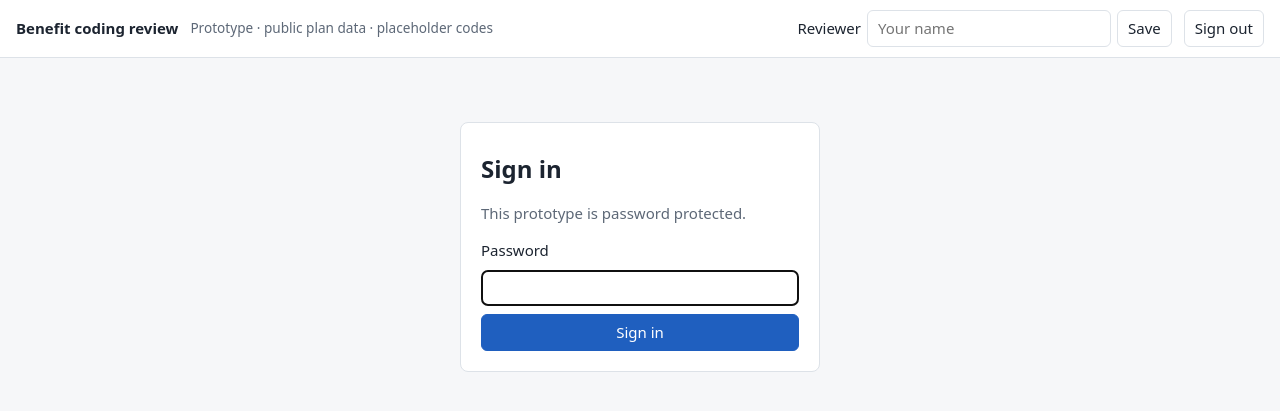
After one commit to yashvadlamani/medical-benefit-coding, a Flask app: template templates/login.html in a window 1280 px wide. The commit adds this page. Shown: the top 411 px of the page. Run offline with Flask 3, Linux system fonts and the light colour scheme; the template is opened without the code that fills it, so the values that code supplies are empty; the visitor is signed in with stand-in values (Sample User, id 1).

Commit message:
Put the review app behind a shared password
Co-Authored-By: Claude Opus 5.5 <noreply@anthropic.com>

```diff
--- a/app.py
+++ b/app.py
@@ -2,17 +2,29 @@
 
 Reads pipeline outputs from Azure Blob Storage and stores decisions and the audit trail in Azure Table Storage.
 Run locally with `flask run`; on Azure App Service it is served by gunicorn as `app:app`.
+
+The whole site sits behind one shared password. Two settings are required:
+  REVIEW_PASSWORD_HASH   a werkzeug password hash (never the password itself)
+  FLASK_SECRET_KEY       random string that signs the session cookie
 """
+import os
 import re
+from datetime import timedelta
 from functools import lru_cache
 
-from flask import Flask, abort, make_response, redirect, render_template, request, url_for
+from flask import Flask, abort, make_response, redirect, render_template, request, session, url_for
 from markupsafe import Markup, escape
+from werkzeug.security import check_password_hash
 
 from benefit_coding import review, store
 from benefit_coding.fields import FIELDS
 
 app = Flask(__name__)
+app.secret_key = os.environ.get("FLASK_SECRET_KEY") or os.urandom(32)
+app.config.update(SESSION_COOKIE_HTTPONLY=True, SESSION_COOKIE_SAMESITE="Lax",
+                  SESSION_COOKIE_SECURE=bool(os.environ.get("WEBSITE_HOSTNAME")),  # set on App Service, where HTTPS is forced
+                  PERMANENT_SESSION_LIFETIME=timedelta(hours=12))
+OPEN_ENDPOINTS = {"login", "healthz", "static"}
 ok = {"approve", "edit"}  # field decisions that let a plan be approved
 
 
@@ -43,6 +55,34 @@ def highlight(text, quote):
             position = hi
     out.append(escape(text[position:]))
     return Markup("").join(out)
+
+
+@app.before_request
+def require_login():
+    if request.endpoint not in OPEN_ENDPOINTS and not session.get("signed_in"):
+        return redirect(url_for("login", next=request.full_path.rstrip("?")))
+
+
+@app.route("/login", methods=["GET", "POST"])
+def login():
+    password_hash = os.environ.get("REVIEW_PASSWORD_HASH", "")
+    error = None if password_hash else "No password is configured for this site, so nobody can sign in."
+    if request.method == "POST" and password_hash:
+        if check_password_hash(password_hash, request.form.get("password", "")):
+            session.clear()
+            session["signed_in"] = True
+            session.permanent = True
+            target = request.form.get("next", "")
+            # only follow a path on this site, never a full URL
+            return redirect(target if target.startswith("/") and not target.startswith("//") else url_for("index"))
+        error = "That password is not correct."
+    return render_template("login.html", error=error, next=request.values.get("next", "")), 401 if error else 200
+
+
+@app.post("/logout")
+def logout():
+    session.clear()
+    return redirect(url_for("login"))
 
 
 def reviewer():
--- a/static/style.css
+++ b/static/style.css
@@ -49,6 +49,8 @@ section { overflow-x: auto; }
 .big { font-size: 1.6rem; font-weight: 600; }
 .big.bad { color: var(--fail); } .big.good { color: var(--pass); }
 .plan-actions { display: flex; gap: 8px; }
+.login { max-width: 360px; margin: 48px auto; background: var(--panel); border: 1px solid var(--line); border-radius: 8px; padding: 20px; }
+.login form { display: flex; flex-direction: column; gap: 8px; }
 
 .split { display: grid; grid-template-columns: minmax(0, 1fr) minmax(0, 1fr); gap: 16px; align-items: start; }
 @media (max-width: 900px) { .split { grid-template-columns: 1fr; } }
--- a/templates/base.html
+++ b/templates/base.html
@@ -10,12 +10,15 @@
   <header class="top">
     <a class="brand" href="{{ url_for('index') }}">Benefit coding review</a>
     <span class="tag">Prototype · public plan data · placeholder codes</span>
+    {% if session.get('signed_in') %}
     <form class="reviewer" method="post" action="{{ url_for('set_reviewer') }}">
       <input type="hidden" name="next" value="{{ request.full_path }}">
       <label for="name">Reviewer</label>
       <input id="name" name="name" value="{{ reviewer }}" placeholder="Your name" required maxlength="60">
       <button type="submit">Save</button>
     </form>
+    <form method="post" action="{{ url_for('logout') }}"><button type="submit">Sign out</button></form>
+    {% endif %}
   </header>
   <main>
     {% block content %}{% endblock %}
--- /dev/null
+++ b/templates/login.html
@@ -0,0 +1,15 @@
+{% extends "base.html" %}
+{% block title %}Sign in · Benefit coding review{% endblock %}
+{% block content %}
+<div class="login">
+  <h1>Sign in</h1>
+  <p class="lead">This prototype is password protected.</p>
+  {% if error %}<p class="alert">{{ error }}</p>{% endif %}
+  <form method="post" action="{{ url_for('login') }}">
+    <input type="hidden" name="next" value="{{ next }}">
+    <label for="password">Password</label>
+    <input id="password" name="password" type="password" autocomplete="current-password" required autofocus>
+    <button class="primary" type="submit">Sign in</button>
+  </form>
+</div>
+{% endblock %}
```
Also changed, not shown: docs/pipeline.md (+3 -3 lines), tests/test_app.py (+44 -0 lines).
